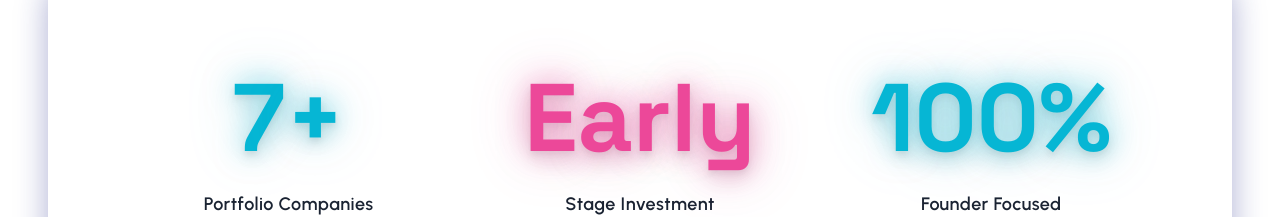
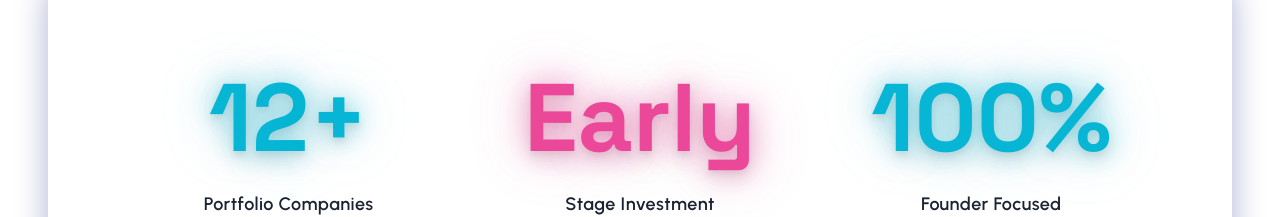
Before and after one commit to Akhpie/Plantaintree-app, a React (Create React App) app in the folder client/: page / in a window 1280 px wide. Shown: the part 2443-2660 px from the top of the page. Built offline with nearby package versions, Linux system fonts and the light colour scheme; no server answers; a web font is replaced by a local one.

Commit message:
newchanges

```diff
--- a/client/src/pages/Home.jsx
+++ b/client/src/pages/Home.jsx
@@ -266,7 +266,7 @@ const Home = () => {
                       color: '#06B6D4',
                       textShadow: '0 0 30px rgba(6, 182, 212, 0.5), 0 0 60px rgba(6, 182, 212, 0.3)'
                     }}>
-                    {companyData.length}+
+                    {Math.max(companyData.length, 12)}+
                   </div>
                   <div className="text-white text-lg font-semibold tracking-wide" style={{ fontFamily: "'Urbanist', sans-serif", fontWeight: '600' }}>Portfolio Companies</div>
                 </div>
```
